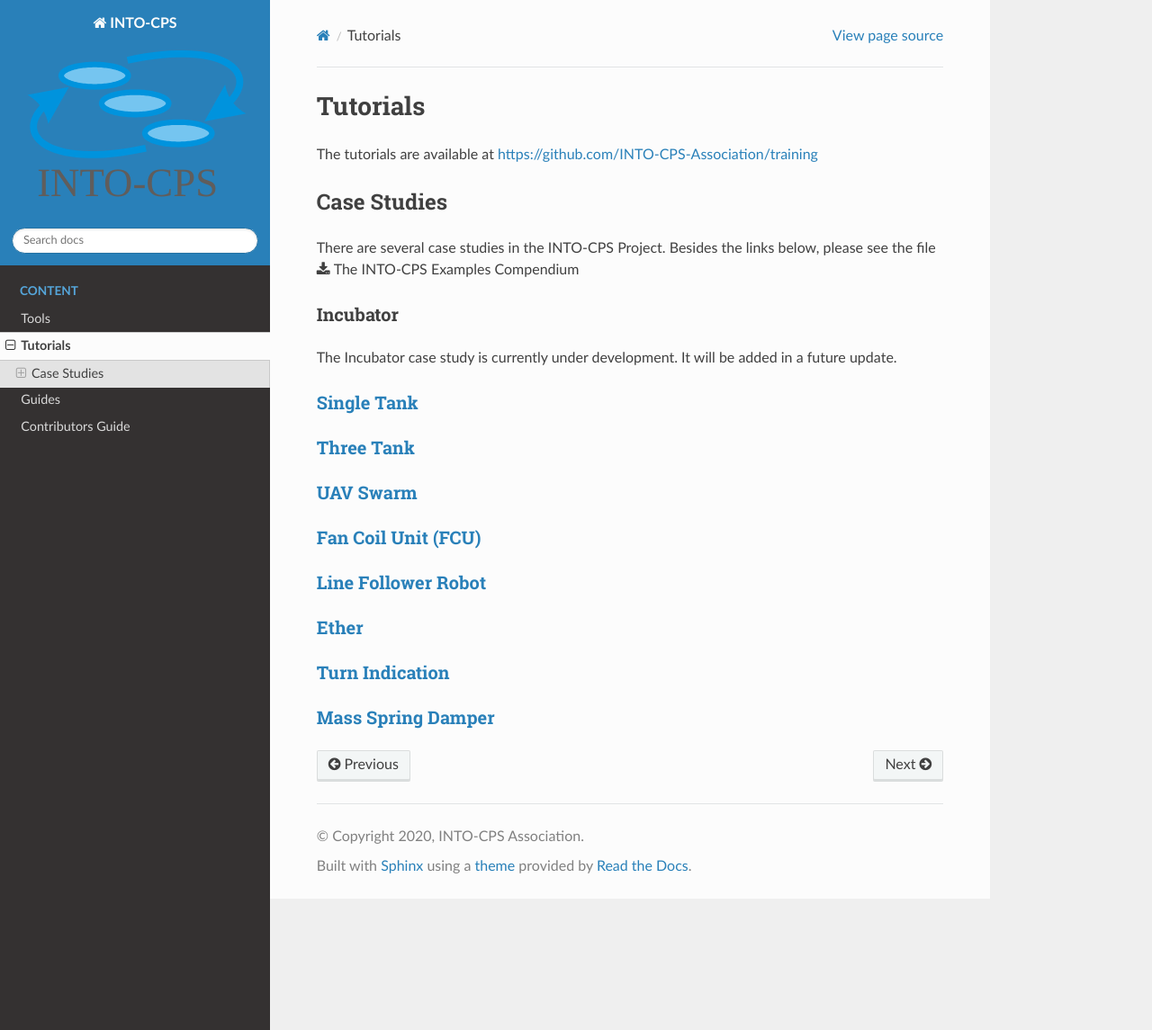
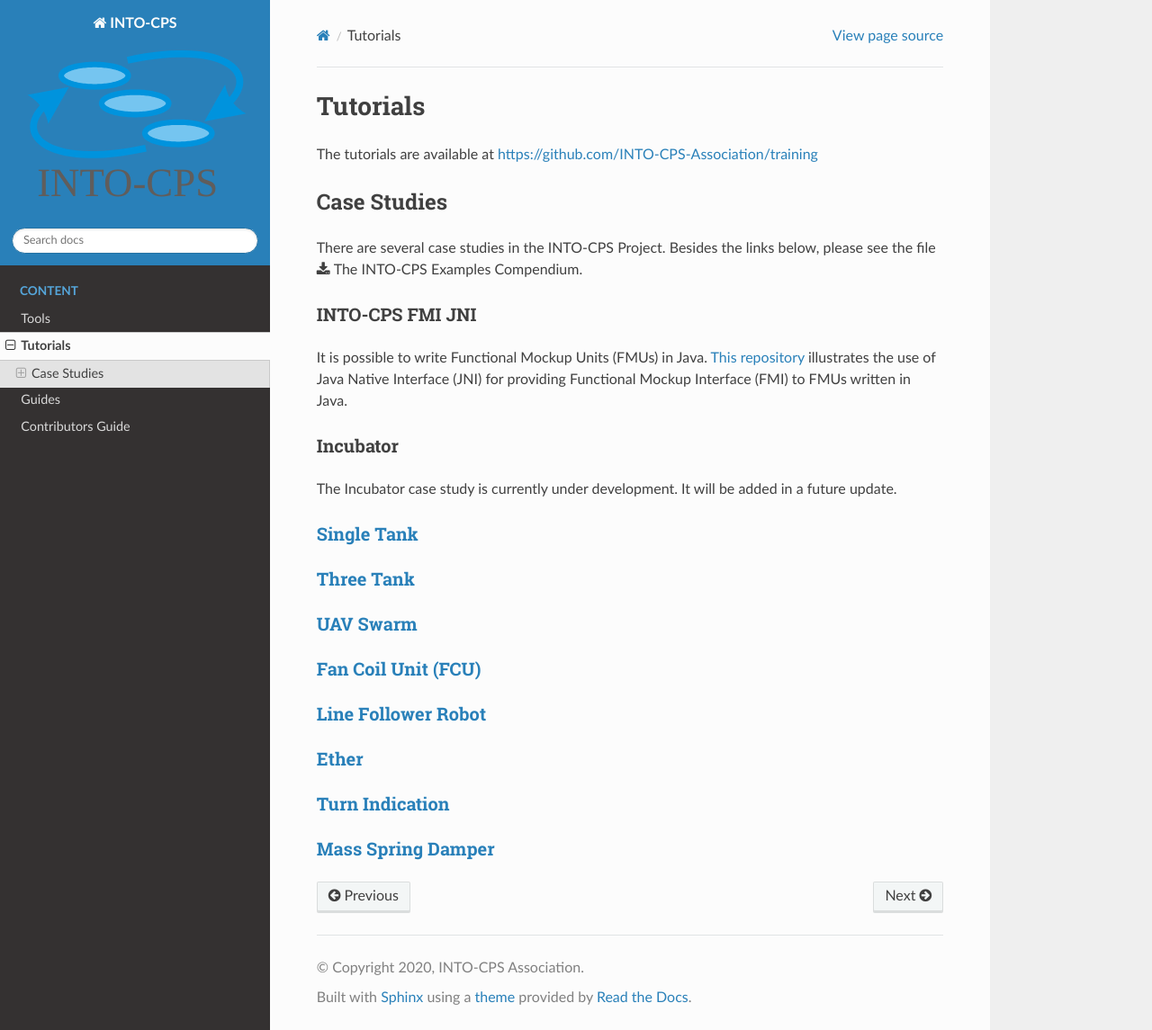
Before and after one commit to INTO-CPS-Association/Documentation, a Sphinx documentation site: the page built from docs/tutorials.rst, in a window 1280 px wide and 1145 px high. Shown: the whole window at 90% size. Built offline with Sphinx 7.4.7 and the Read the Docs theme 2.0.0, drawn with Linux system fonts in a browser that asks for light colours.

Commit message:
Update tutorials.rst

```diff
--- a/docs/tutorials.rst
+++ b/docs/tutorials.rst
@@ -7,7 +7,11 @@
 Case Studies
 ------------
 
-There are several case studies in the INTO-CPS Project. Besides the links below, please see the file :download:`The INTO-CPS Examples Compendium <../examples_compendium/INTO-CPS_Examples_Compendium.pdf>`
+There are several case studies in the INTO-CPS Project. Besides the links below, please see the file :download:`The INTO-CPS Examples Compendium <../examples_compendium/INTO-CPS_Examples_Compendium.pdf>`.
+
+INTO-CPS FMI JNI
+^^^^^^^^^^^^^^^^
+It is possible to write Functional Mockup Units (FMUs) in Java. `This repository <https://gitlab.au.dk/clagms/intocps-fmi-native-api-example>`__ illustrates the use of Java Native Interface (JNI) for providing Functional Mockup Interface (FMI) to FMUs written in Java.
 
 Incubator
 ^^^^^^^^^
```
